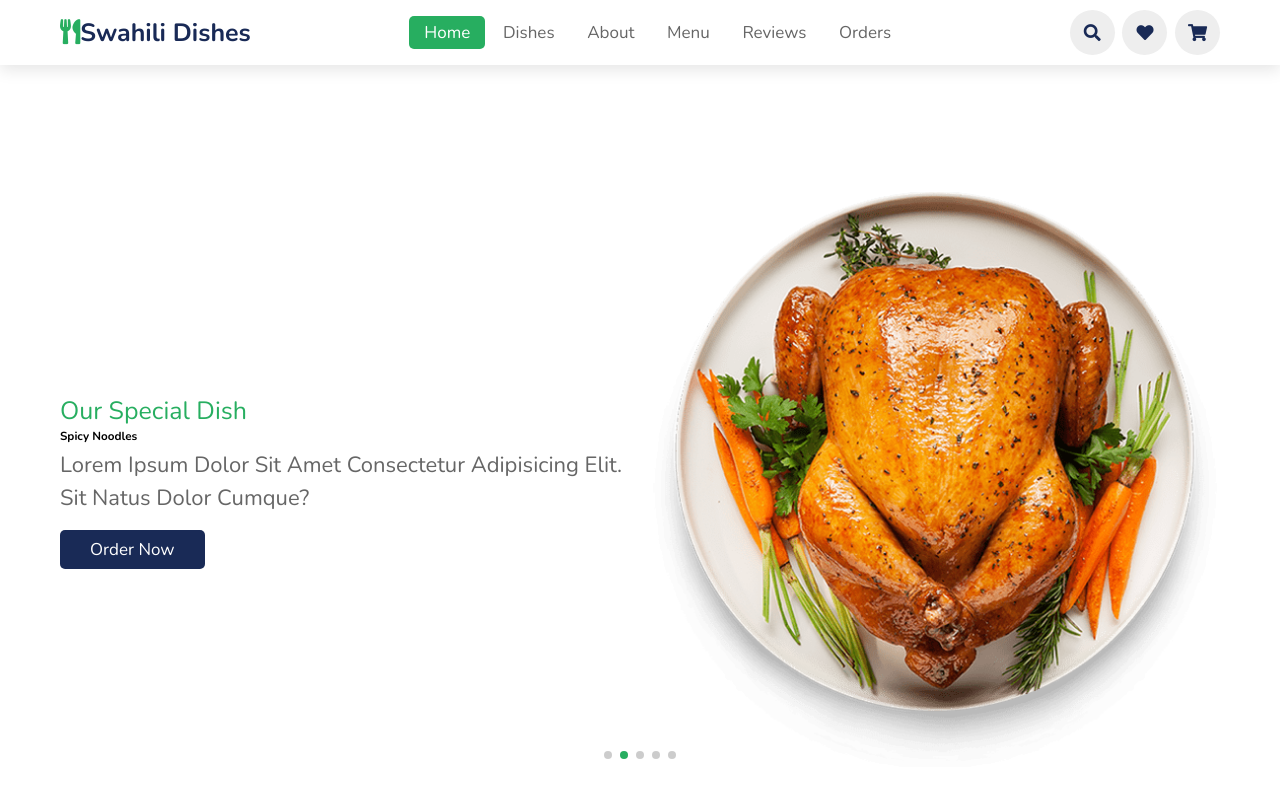
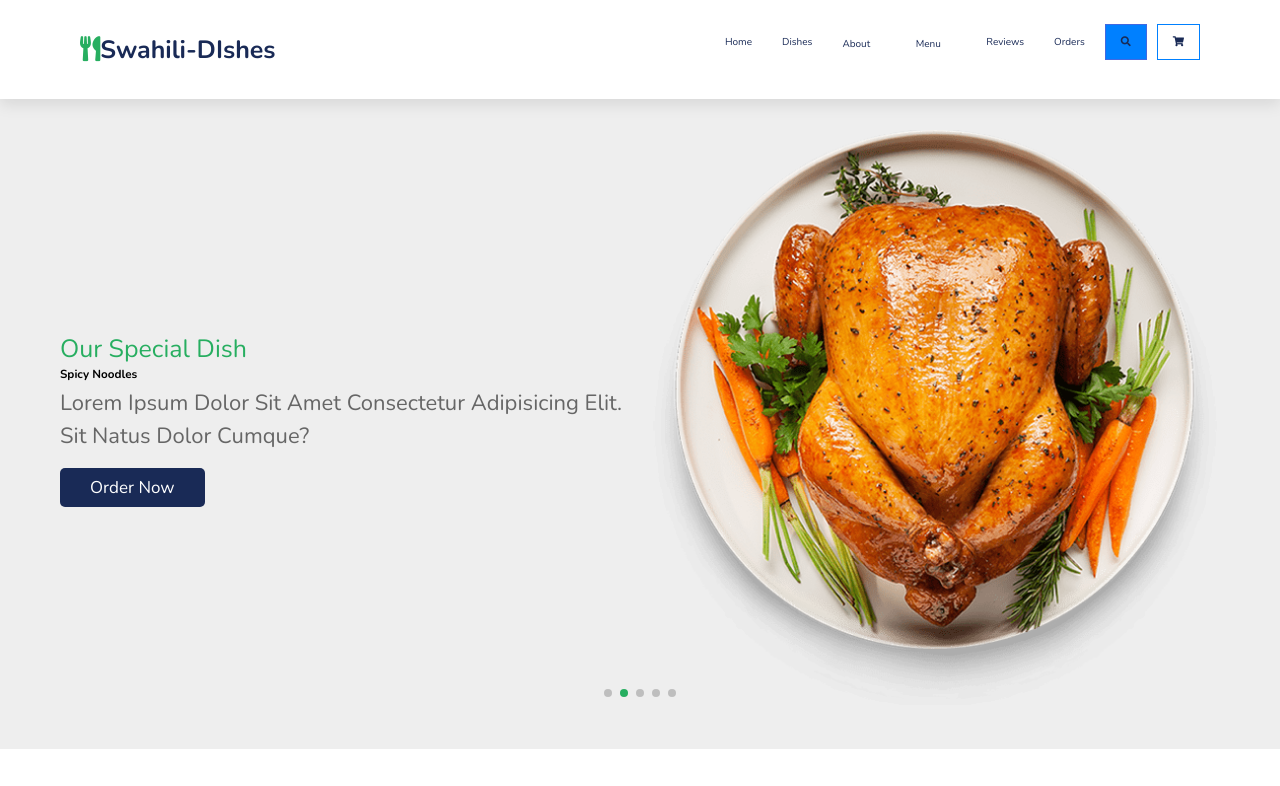
Before and after one commit to J-Chondo/swahili-dishes, a plain HTML site: page index.html in a window 1280 px wide. Shown: the top 786 px of the page. Drawn offline with nearby package versions, Linux system fonts and the light colour scheme.

Commit message:
updating the nav section, adding responsiveness to all divices.

```diff
--- a/css/style.css
+++ b/css/style.css
@@ -73,111 +73,178 @@ header{
 }
 
 header .flex{
-    display: flex;
-    align-items: center;
-    justify-content: space-between;
     padding-top: 1rem;
     padding-bottom: 1rem;
 }
-
 header .flex .logo{
-    color:var(--black);
+    color: var(--black);
     font-size: 2.5rem;
     font-weight: bolder;
 }
-
 header .flex .logo i{
-    color:var(--green);
+    color: var(--green);
 }
 
-header .flex .navbar a{
-    font-size: 1.7rem;
-    border-radius: .5rem;
-    padding:.5rem 1.5rem;
-    color:var(--light-color);
+nav {
+    padding: 0 15px;
+}
+a {
+    color: var(--black);
+    text-decoration: none;
+}
+.menu,
+.submenu {
+    list-style-type: none;
+}
+.logo {
+    font-size: 20px;
+    padding: 7.5px 10px 7.5px 0;
+}
+.item {
+    padding: 10px;
+}
+.item.button {
+    padding: 9px 5px;
+}
+.item:not(.button) a:hover,
+.item a:hover::after {
+    color: #ccc;
 }
 
-header .flex .navbar a.active,
-header .flex .navbar a:hover{
-    color:#fff;
-    background: var(--green);
+/* Mobile menu */
+.menu {
+    display: flex;
+    flex-wrap: wrap;
+    justify-content: space-between;
+    align-items: center;
+}
+.menu li a {
+    display: block;
+    padding: 15px 5px;
+}
+.menu li.subitem a {
+    padding: 15px;
+}
+.toggle {
+    order: 1;
+    font-size: 20px;
+}
+.item.button {
+    order: 2;
+}
+.item {
+    order: 3;
+    width: 100%;
+    text-align: center;
+    display: none;
+}
+.active .item {
+    display: block;
+}
+.button.secondary { /* divider between buttons and menu links */
+    border-bottom: 1px #444 solid;
+}
+/* Submenu up from mobile screens */
+.submenu {
+    display: none;
+}
+.submenu-active .submenu {
+   display: block;
+}
+.has-submenu i {
+    font-size: 12px;
+}
+.has-submenu > a::after {
+    font-family: "Font Awesome 5 Free";
+    font-size: 12px;
+    line-height: 16px;
+    font-weight: 900;
+    content: "\f078";
+    color: white;
+    padding-left: 5px;
+}
+.subitem a {
+    padding: 10px 15px;
+}
+.submenu-active {
+    background-color: var(--black);
+    border-radius: 3px;
+}
+/* Tablet menu */
+@media all and (min-width: 700px) {
+    .menu {
+        justify-content: center;
+    }
+    .logo {
+        flex: 1;
+    }
+    .item.button {
+        width: auto;
+        order: 1;
+        display: block;
+    }
+    .toggle {
+        flex: 1;
+        text-align: right;
+        order: 2;
+    }
+    /* Button up from tablet screen */
+    .menu li.button a {
+        padding: 10px 15px;
+        margin: 5px 0;
+    }
+    .button a {
+        background: #0080ff;
+        border: 1px royalblue solid;
+    }
+    .button.secondary {
+        border: 0;
+    }
+    .button.secondary a {
+        background: transparent;
+        border: 1px #0080ff solid;
+    }
+    .button a:hover {
+        text-decoration: none;
+    }
+    .button:not(.secondary) a:hover {
+        background: royalblue;
+        border-color: darkblue;
+    }
 }
 
-header .flex .icons i,
-header .flex .icons a{
-    cursor: pointer;
-    margin-left: .5rem;
-    height:4.5rem;
-    line-height: 4.5rem;
-    width:4.5rem;
-    text-align: center;
-    font-size: 1.7rem;
-    color:var(--black);
-    border-radius: 50%;
-    background: #eee;
-}
-
-header .flex .icons i:hover,
-header .flex .icons a:hover{
-    color:#fff;
-    background: var(--green);
-    transform: rotate(360deg);
-}
-
-header .flex .icons #menu-bars{
-    display: none;
-}
-
-search-form{
-    position: fixed;
-    top:-110%; left:0;
-    height:100%; width:100%;
-    z-index: 1004;
-    background:rgba(0,0,0,.8);
-    display: flex;
-    align-items: center;
-    justify-content: center;
-    padding:0 1rem;
-}
-
-#search-form.active{
-    top:0;
-}
-
-#search-form #search-box{
-    width:50rem;
-    border-bottom: .1rem solid #fff;
-    padding:1rem 0;
-    color:#fff;
-    font-size: 3rem;
-    text-transform: none;
-    background:none;
-}
-
-#search-form #search-box::placeholder{
-    color:#eee;
-}
-
-#search-form #search-box::-webkit-search-cancel-button{
-    -webkit-appearance: none;
-}
-
-#search-form label{
-    color:#fff;
-    cursor:pointer;
-    font-size: 3rem;
-}
-
-#search-form label:hover{
-    color:var(--green);
-}
-
-#search-form #close{
-    position: absolute;
-    color:#fff;
-    cursor: pointer;
-    top: 2rem; right:3rem;
-    font-size: 5rem;
+/* Desktop menu */
+@media all and (min-width: 960px) {
+    .menu {
+        align-items: flex-start;
+        flex-wrap: nowrap;
+        background: none;
+    }
+    .logo {
+        order: 0;
+    }
+    .item {
+        order: 1;
+        position: relative;
+        display: block;
+        width: auto;
+    }
+    .button {
+        order: 2;
+    }
+    .submenu-active .submenu {
+        display: block;
+        position: absolute;
+        left: 0;
+        top: 68px;
+        background: #111;
+    }
+    .toggle {
+        display: none;
+    }
+    .submenu-active {
+        border-radius: 0;
+    }
 }
 
 .home .mySwiper .swiper-slide{
--- a/index.html
+++ b/index.html
@@ -19,33 +19,41 @@
     <!-- Header section start -->
     <header>
         <section class="flex">
-            <a href="#" class="logo"><i class="fas fa-utensils"></i>Swahili Dishes</a>
-            <nav class="navbar">
-                <a class="active" href="#home">home</a>
-                <a href="#dishes">dishes</a>
-                <a href="#about">about</a>
-                <a href="#menu">menu</a>
-                <a href="#reviews">reviews</a>
-                <a href="#orders">orders</a>
+            <nav>
+                <ul class="menu">
+                    <li class="logo"><a href="#"><i class="fas fa-utensils"></i>Swahili-DIshes</a></li>
+                    <li class="item"><a href="#">home</a></li>
+                    <li class="item"><a href="#">dishes</a></li>
+                    <li class="item has-submenu">
+                        <a tabindex="0">about</a>
+                        <ul class="submenu">
+                            <li class="subitem"><a href="#"></a></li>
+                            <li class="subitem"><a href="#"></a></li>
+                            <li class="subitem"><a href="#"></a></li>
+                            <li class="subitem"><a href="#"></a></li>
+                        </ul>
+                    </li>
+                    <li class="item has-submenu">
+                        <a tabindex="0">Menu</a>
+                        <ul class="submenu">
+                            <li class="subitem"><a href="#"></a></li>
+                            <li class="subitem"><a href="#"></a></li>
+                            <li class="subitem"><a href="#"></a></li>
+                        </ul>
+                    </li>
+                    <li class="item"><a href="#">reviews</a></li>
+                    <li class="item"><a href="#">orders</a>
+                    </li>
+                    <li class="item button"><a href="#"><i class="fas fa-search"></i></a></li>
+                    <li class="item button secondary"><a href="#"><i class="fas fa-shopping-cart"></i></a></li>
+                    <li class="toggle"><a href="#"><i class="fas fa-bars"></i></a></li>
+                </ul>
             </nav>
 
-            <div class="icons">
-                <i class="fas fa-bars" id="menu-bars"></i>
-                <i class="fas fa-search" id="search-icon"></i>
-                <a href="#" class="fas fa-heart"></a>
-                <a href="#" class="fas fa-shopping-cart"></a>
-            </div>
         </section>
     </header>
 
     <!-- header section ends -->
-
-    <!-- search form -->
-    <form action="" id="search-form">
-        <input type="search" placeholder="search here..." name="" id="search-box">
-        <label for="search-box" class="fas fa-search"></label>
-        <i class="fas fa-times" id="close"></i>
-    </form>
 
     <!-- home section starts -->
 
--- a/js/main.js
+++ b/js/main.js
@@ -1,3 +1,66 @@
+
+const toggle = document.querySelector(".toggle");
+const menu = document.querySelector(".menu");
+/* Toggle mobile menu */
+function toggleMenu() {
+    if (menu.classList.contains("active")) {
+        menu.classList.remove("active");
+
+        // adds the menu (hamburger) icon
+        toggle.querySelector("a").innerHTML = "<i class='fas fa-bars'></i>";
+    } else {
+        menu.classList.add("active");
+
+        // adds the close (x) icon
+        toggle.querySelector("a").innerHTML = "<i class='fas fa-times'></i>";
+    }
+}
+/* Event Listener */
+toggle.addEventListener("click", toggleMenu, false);
+
+const items = document.querySelectorAll(".item");
+/* Activate Submenu */
+function toggleItem() {
+  if (this.classList.contains("submenu-active")) {
+    this.classList.remove("submenu-active");
+  } else if (menu.querySelector(".submenu-active")) {
+    menu.querySelector(".submenu-active").classList.remove("submenu-active");
+    this.classList.add("submenu-active");
+  } else {
+    this.classList.add("submenu-active");
+  }
+}
+/* Event Listeners */
+for (let item of items) {
+    if (item.querySelector(".submenu")) {
+      item.addEventListener("click", toggleItem, false);
+      item.addEventListener("keypress", toggleItem, false);
+    }
+}
+
+/* Close Submenu From Anywhere */
+function closeSubmenu(e) {
+    if (menu.querySelector(".submenu-active")) {
+      let isClickInside = menu
+        .querySelector(".submenu-active")
+        .contains(e.target);
+      if (!isClickInside && menu.querySelector(".submenu-active")) {
+        menu.querySelector(".submenu-active").classList.remove("submenu-active");
+      }
+    }
+  }
+  /* Event listener */
+  document.addEventListener("click", closeSubmenu, false);
+
+
+
+
+
+
+
+
+
+
 var swiper = new Swiper(".mySwiper", {
   spaceBetween: 30,
   centeredSlides: true,
```
